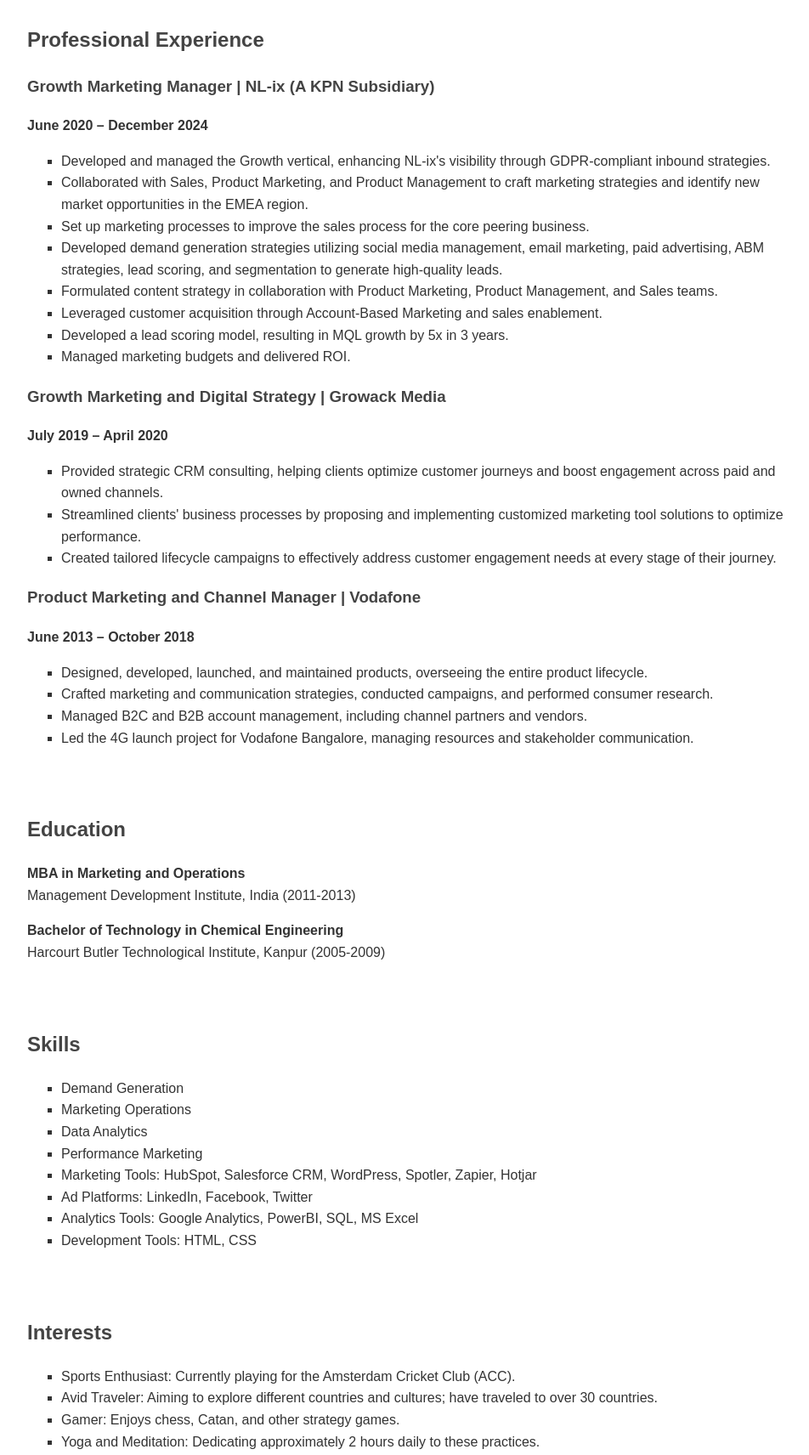
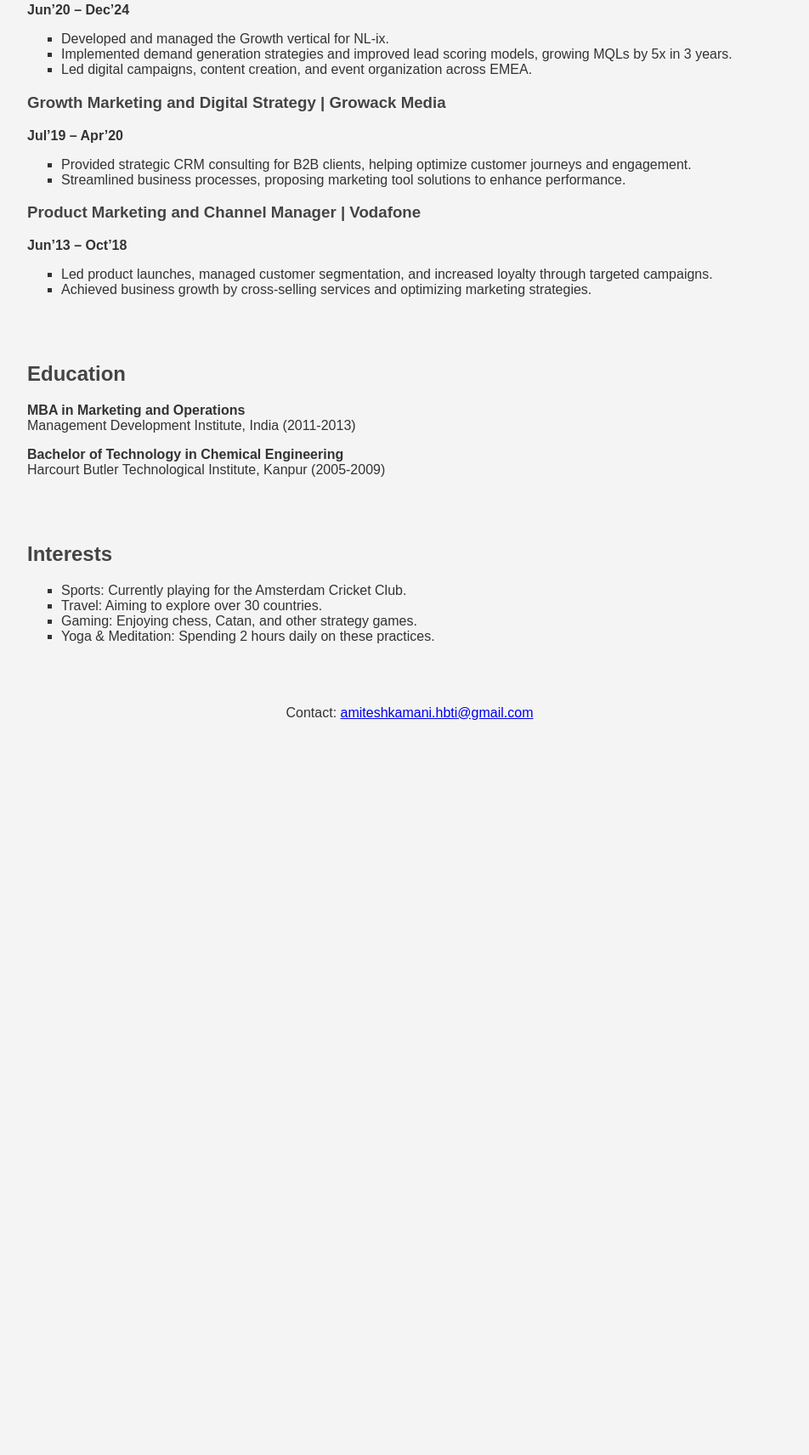
Before and after one commit to amiteshkamani/Profile, a plain HTML site: page index.html in a window 1280 px wide. Shown: the part 475-2187 px from the top of the page at 85% size, without its empty margins (158-1110 px from the left). After the commit the page ends 1359 px from the top, so only its background shows below. Drawn offline with Linux system fonts and the light colour scheme.

Commit message:
Update index.html

```diff
--- a/index.html
+++ b/index.html
@@ -7,13 +7,14 @@
     <style>
         body {
             font-family: Arial, sans-serif;
-            line-height: 1.6;
             color: #333;
+            background-color: #f4f4f4;
             margin: 0;
             padding: 0;
         }
         header {
-            background: #f4f4f4;
+            background-color: #333;
+            color: #fff;
             padding: 20px;
             text-align: center;
         }
@@ -36,7 +37,7 @@
         .social-links a {
             margin-right: 15px;
             text-decoration: none;
-            color: #0077b5; /* LinkedIn color */
+            color: #0077b5;
         }
         .social-links a.instagram {
             color: #E4405F;
@@ -44,16 +45,15 @@
         footer {
             text-align: center;
             padding: 20px;
-            background: #f4f4f4;
-            margin-top: 20px;
+            background-color: #f4f4f4;
         }
     </style>
 </head>
 <body>
 
 <header>
-    <!-- Placeholder for profile image -->
-    <img src="path_to_your_profile_image.jpg" alt="Amitesh Kamani">
+    <!-- Replace with your profile image -->
+    <img src="path_to_your_image.jpg" alt="Amitesh Kamani">
     <h1>Amitesh Kamani</h1>
     <p>Growth Marketing Manager | Digital Transformation Enthusiast</p>
     <div class="social-links">
@@ -64,76 +64,53 @@
 
 <section>
     <h2>About Me</h2>
-    <p>I am a passionate and strategic marketing professional with over 12 years of experience in both offline and online marketing. As a T-shaped marketer, I have diverse experience in growth, strategy, analytics, and digital innovation. Adept in analytical thinking, strategic planning, leadership, and building strong relationships, I thrive by creating solutions that align with business objectives.</p>
+    <p>I am a passionate and strategic marketing professional with over 12 years of experience in both offline and online marketing. I thrive by creating solutions that align with business objectives and help organizations grow and innovate.</p>
 </section>
 
 <section>
     <h2>Professional Experience</h2>
-
     <h3>Growth Marketing Manager | NL-ix (A KPN Subsidiary)</h3>
-    <p><strong>June 2020 – December 2024</strong></p>
+    <p><strong>Jun’20 – Dec’24</strong></p>
     <ul>
-        <li>Developed and managed the Growth vertical, enhancing NL-ix's visibility through GDPR-compliant inbound strategies.</li>
-        <li>Collaborated with Sales, Product Marketing, and Product Management to craft marketing strategies and identify new market opportunities in the EMEA region.</li>
-        <li>Set up marketing processes to improve the sales process for the core peering business.</li>
-        <li>Developed demand generation strategies utilizing social media management, email marketing, paid advertising, ABM strategies, lead scoring, and segmentation to generate high-quality leads.</li>
-        <li>Formulated content strategy in collaboration with Product Marketing, Product Management, and Sales teams.</li>
-        <li>Leveraged customer acquisition through Account-Based Marketing and sales enablement.</li>
-        <li>Developed a lead scoring model, resulting in MQL growth by 5x in 3 years.</li>
-        <li>Managed marketing budgets and delivered ROI.</li>
+        <li>Developed and managed the Growth vertical for NL-ix.</li>
+        <li>Implemented demand generation strategies and improved lead scoring models, growing MQLs by 5x in 3 years.</li>
+        <li>Led digital campaigns, content creation, and event organization across EMEA.</li>
     </ul>
 
     <h3>Growth Marketing and Digital Strategy | Growack Media</h3>
-    <p><strong>July 2019 – April 2020</strong></p>
+    <p><strong>Jul’19 – Apr’20</strong></p>
     <ul>
-        <li>Provided strategic CRM consulting, helping clients optimize customer journeys and boost engagement across paid and owned channels.</li>
-        <li>Streamlined clients' business processes by proposing and implementing customized marketing tool solutions to optimize performance.</li>
-        <li>Created tailored lifecycle campaigns to effectively address customer engagement needs at every stage of their journey.</li>
+        <li>Provided strategic CRM consulting for B2B clients, helping optimize customer journeys and engagement.</li>
+        <li>Streamlined business processes, proposing marketing tool solutions to enhance performance.</li>
     </ul>
 
     <h3>Product Marketing and Channel Manager | Vodafone</h3>
-    <p><strong>June 2013 – October 2018</strong></p>
+    <p><strong>Jun’13 – Oct’18</strong></p>
     <ul>
-        <li>Designed, developed, launched, and maintained products, overseeing the entire product lifecycle.</li>
-        <li>Crafted marketing and communication strategies, conducted campaigns, and performed consumer research.</li>
-        <li>Managed B2C and B2B account management, including channel partners and vendors.</li>
-        <li>Led the 4G launch project for Vodafone Bangalore, managing resources and stakeholder communication.</li>
+        <li>Led product launches, managed customer segmentation, and increased loyalty through targeted campaigns.</li>
+        <li>Achieved business growth by cross-selling services and optimizing marketing strategies.</li>
     </ul>
 </section>
 
 <section>
     <h2>Education</h2>
-    <p><strong>MBA in Marketing and Operations</strong><br>
-    Management Development Institute, India (2011-2013)</p>
-
-    <p><strong>Bachelor of Technology in Chemical Engineering</strong><br>
-    Harcourt Butler Technological Institute, Kanpur (2005-2009)</p>
-</section>
-
-<section>
-    <h2>Skills</h2>
-    <ul>
-        <li>Demand Generation</li>
-        <li>Marketing Operations</li>
-        <li>Data Analytics</li>
-        <li>Performance Marketing</li>
-        <li>Marketing Tools: HubSpot, Salesforce CRM, WordPress, Spotler, Zapier, Hotjar</li>
-        <li>Ad Platforms: LinkedIn, Facebook, Twitter</li>
-        <li>Analytics Tools: Google Analytics, PowerBI, SQL, MS Excel</li>
-        <li>Development Tools: HTML, CSS</li>
-    </ul>
+    <p><strong>MBA in Marketing and Operations</strong><br> Management Development Institute, India (2011-2013)</p>
+    <p><strong>Bachelor of Technology in Chemical Engineering</strong><br> Harcourt Butler Technological Institute, Kanpur (2005-2009)</p>
 </section>
 
 <section>
     <h2>Interests</h2>
     <ul>
-        <li>Sports Enthusiast: Currently playing for the Amsterdam Cricket Club (ACC).</li>
-        <li>Avid Traveler: Aiming to explore different countries and cultures; have traveled to over 30 countries.</li>
-        <li>Gamer: Enjoys chess, Catan, and other strategy games.</li>
-        <li>Yoga and Meditation: Dedicating approximately 2 hours daily to these practices.</li>
+        <li>Sports: Currently playing for the Amsterdam Cricket Club.</li>
+        <li>Travel: Aiming to explore over 30 countries.</li>
+        <li>Gaming: Enjoying chess, Catan, and other strategy games.</li>
+        <li>Yoga & Meditation: Spending 2 hours daily on these practices.</li>
     </ul>
 </section>
 
 <footer>
-    <p>Contact: <a href="mailto:amiteshkamani.hbti@gmail.com">amiteshkamani.hbti@gmail.com</a></p
-::contentReference[oaicite:1]{index=1}
+    <p>Contact: <a href="mailto:amiteshkamani.hbti@gmail.com">amiteshkamani.hbti@gmail.com</a></p>
+</footer>
+
+</body>
+</html>
```
